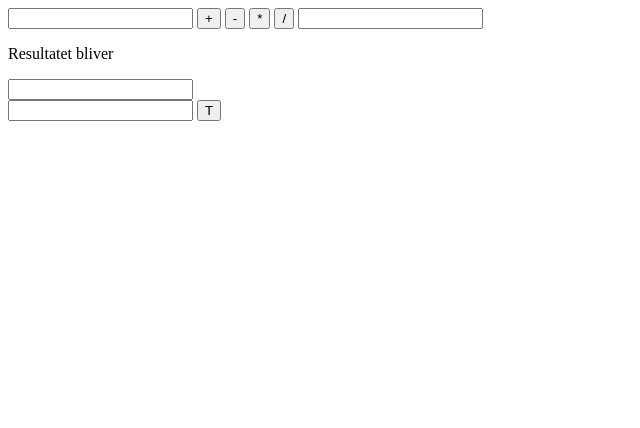
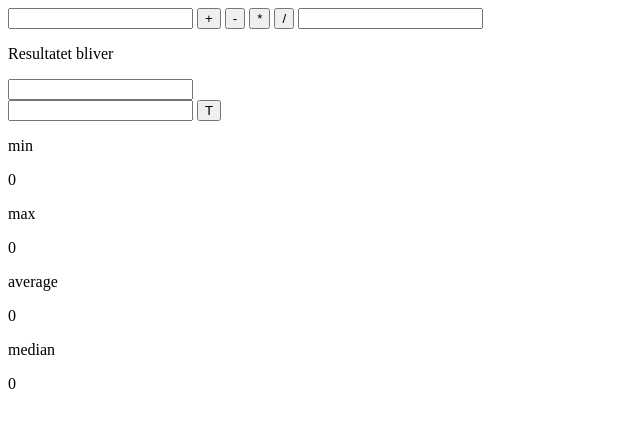
Before and after one commit to VilliamKristiansen/Lommeregner, a plain HTML site: page index.html in a window 1280 px wide. Shown: the whole page, without its empty margins (0-640 px from the left). Drawn offline with Linux system fonts and the light colour scheme.

Commit message:
Update index.html

```diff
--- a/index.html
+++ b/index.html
@@ -42,7 +42,7 @@
                    if (heightArray[height]>maxHeight) maxHeight = heightArray[height]
                    // hvis minimumhøjden er = 0 så sæt den til den første værdi
                    if (minHeight === 0) minHeight = heightArray[height]
-                   //minimunhøjde
+                   //minimumhøjde
                    if (heightArray[height]<minHeight) minHeight = heightArray[height]
                    //gennemsnit
                    sum += heightArray[height]
@@ -64,6 +64,10 @@
                //vi tager average og laver den om til en string, og derefter tager vi en understring der starter i 0 og slutter i 5
 
                console.log(maxHeight,minHeight,average,median(heightArray))
+               document.getElementById('min').innerHTML = minHeight
+               document.getElementById('max').innerHTML = maxHeight
+               document.getElementById('average').innerHTML = average
+               document.getElementById('median').innerHTML = median(heightArray)
             }
 
 
@@ -92,6 +96,14 @@
 
         <input type="text" id="statistic">
         <button onclick="performstatistic()"> T </button>
+        <p>min</p>
+        <p id="min">0</p>
+        <p>max</p>
+        <p id="max">0</p>
+        <p>average</p>
+        <p id="average">0</p>
+        <p>median</p>
+        <p id="median">0</p>
 
 
     </body>
```
